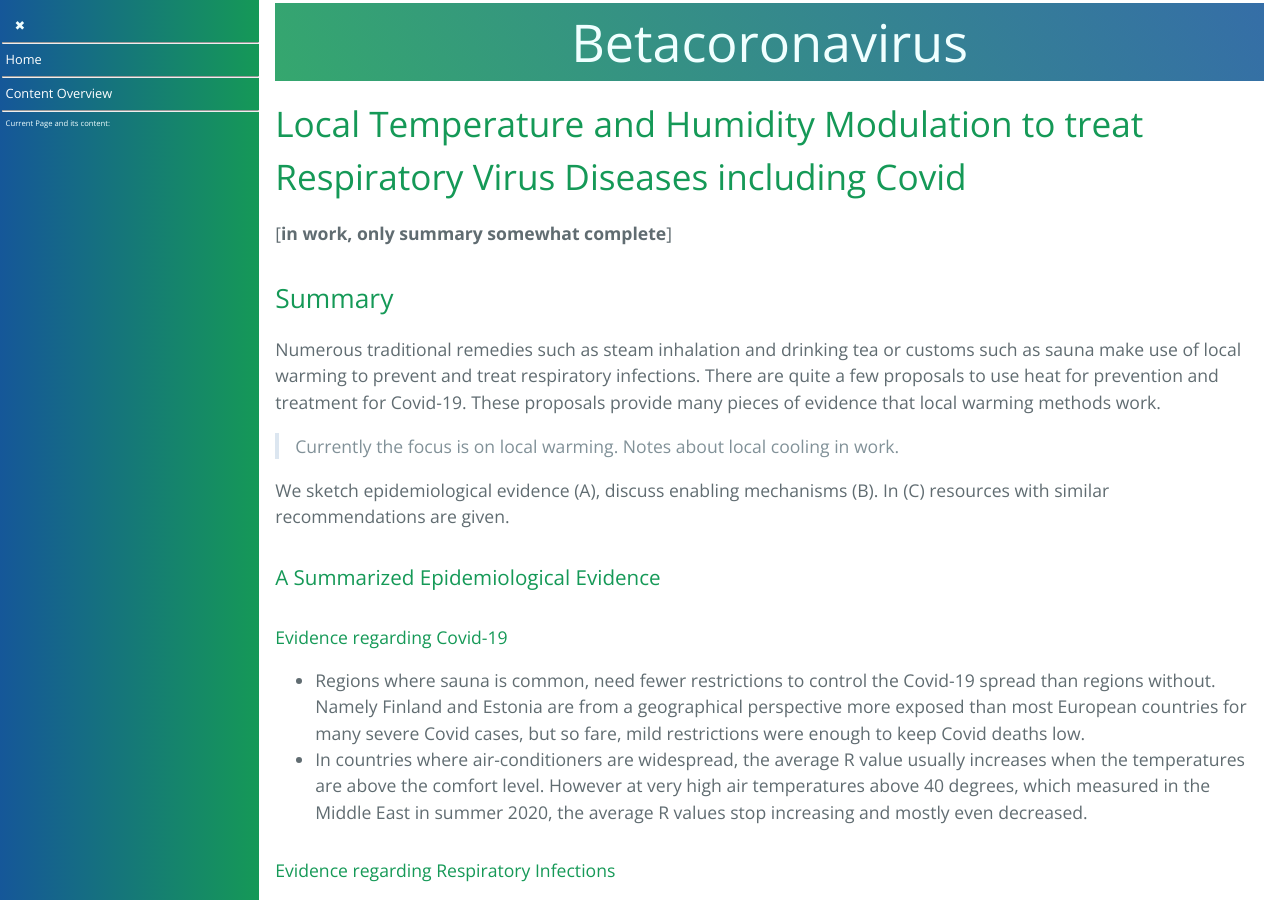
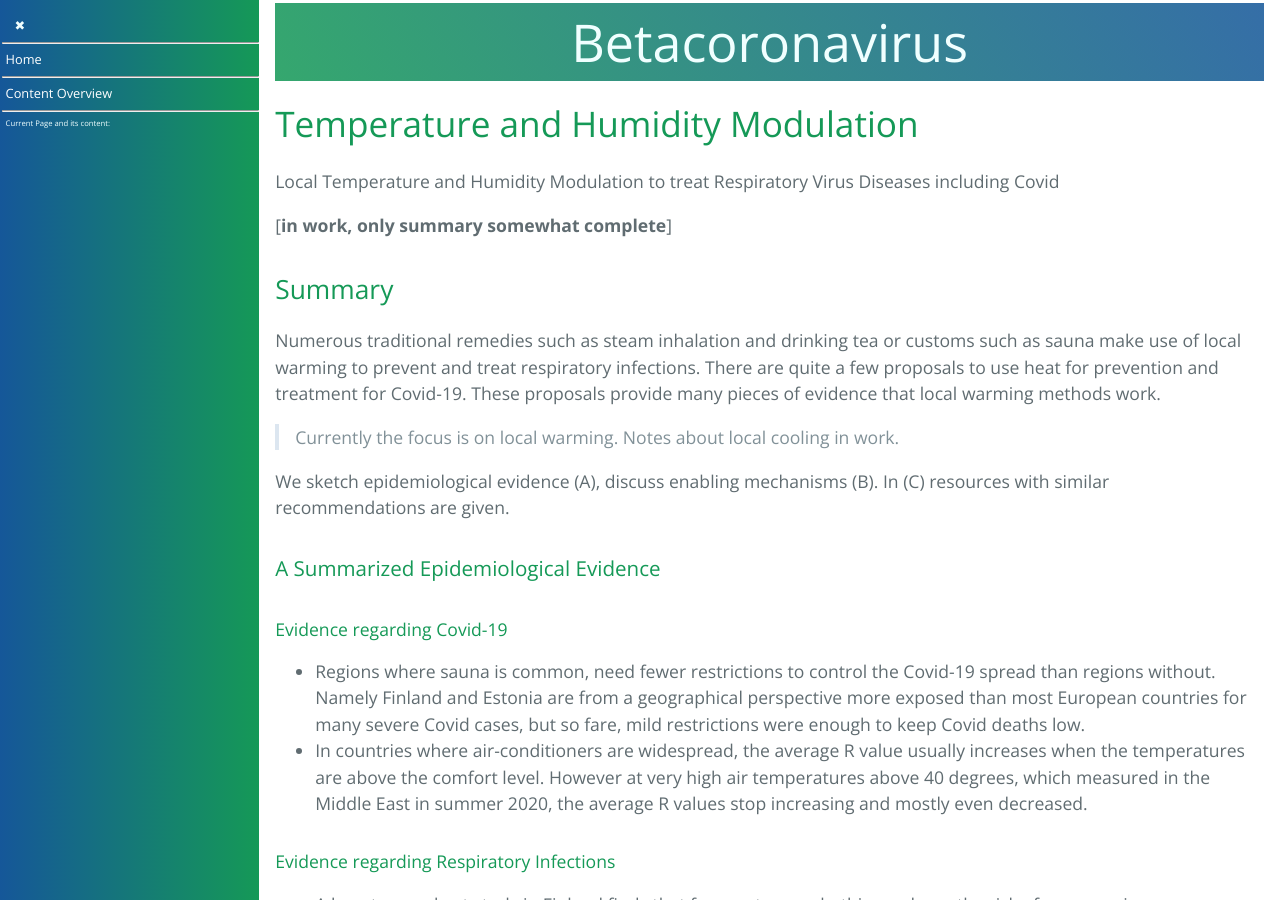
Before and after one commit to forestgrape/coronavirus, a Jekyll site: the page built from 6_prevention_and_treatment/temperature_modulation.md, in a window 1280 px wide and 900 px high. Built offline with Jekyll 4.4.1, drawn with Linux system fonts in a browser that asks for light colours; our own code applies the rules of GitHub Pages for plain Markdown files.

Commit message:
formulation

```diff
--- a/6_prevention_and_treatment/temperature_modulation.md
+++ b/6_prevention_and_treatment/temperature_modulation.md
@@ -1,4 +1,5 @@
-# Local Temperature and Humidity Modulation to treat Respiratory Virus Diseases including Covid
+# Temperature and Humidity Modulation
+Local Temperature and Humidity Modulation to treat Respiratory Virus Diseases including Covid
 
 [**in work, only summary somewhat complete**]
 
```
